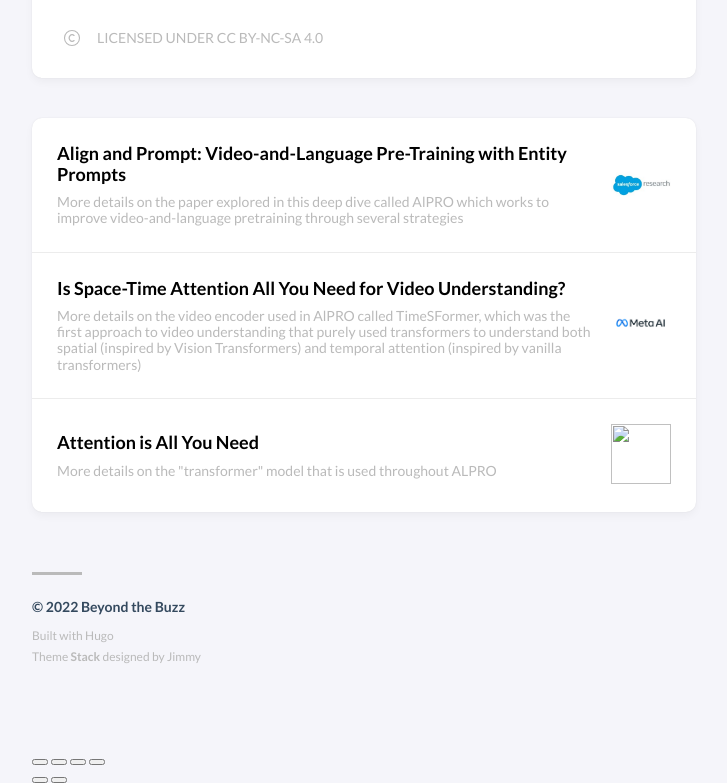
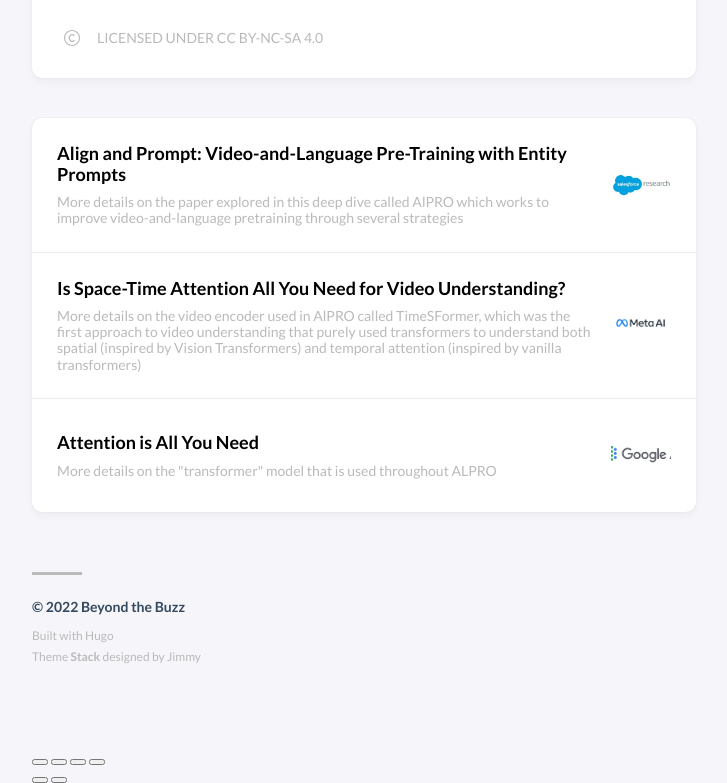
Before and after one commit to deidnani/deidnani.github.io, a plain HTML site: page p/video-and-language-pre-training-with-alpro/index.html in a window 1280 px wide. Shown: the part 11027-11810 px from the top of the page, without its empty margins (214-941 px from the left). Drawn offline with nearby package versions, Linux system fonts and the light colour scheme; some packages are replaced by stand-ins of ours; a script that the page names is missing.

Commit message:
Fixed error in image

```diff
--- a/p/video-and-language-pre-training-with-alpro/index.html
+++ b/p/video-and-language-pre-training-with-alpro/index.html
@@ -590,7 +590,7 @@
 
 
                     <div class="article-image">
-                        <img src="images/google-ai.jpg" loading="lazy">
+                        <img src="images/google-ai.png" loading="lazy">
                     </div>
 
             </a>
```
